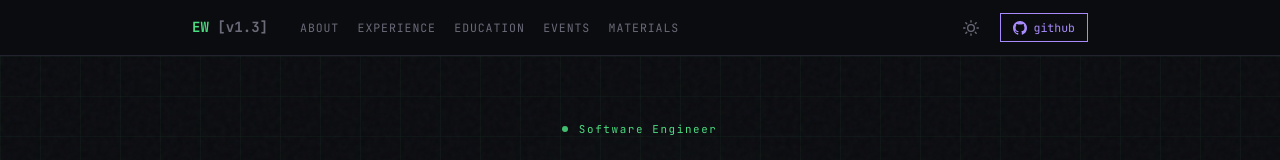
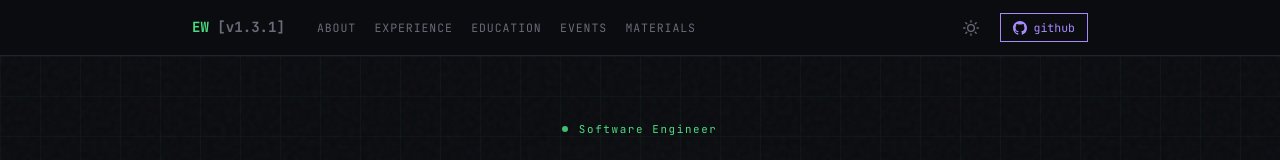
Before and after one commit to EugenWay/chainsawman, a React (Vite) app: page / in a window 1280 px wide. Shown: the top 160 px of the page. Built offline with nearby package versions, Linux system fonts and the light colour scheme.

Commit message:
Bump site version to 1.3.1

```diff
--- a/package.json
+++ b/package.json
@@ -1,7 +1,7 @@
 {
   "name": "eugene-way-site",
   "private": true,
-  "version": "1.3.0",
+  "version": "1.3.1",
   "type": "module",
   "scripts": {
     "dev": "vite",
--- a/src/App.tsx
+++ b/src/App.tsx
@@ -895,7 +895,7 @@ function Header() {
       <div className="wrap">
         <span className="header-brand">
           <span className="g">EW</span>
-          <span className="dim"> [v1.3]</span>
+          <span className="dim"> [v1.3.1]</span>
         </span>
 
         {/* desktop nav */}
```
Also changed, not shown: 1 other file (tests, documents, lock files or other folders).
